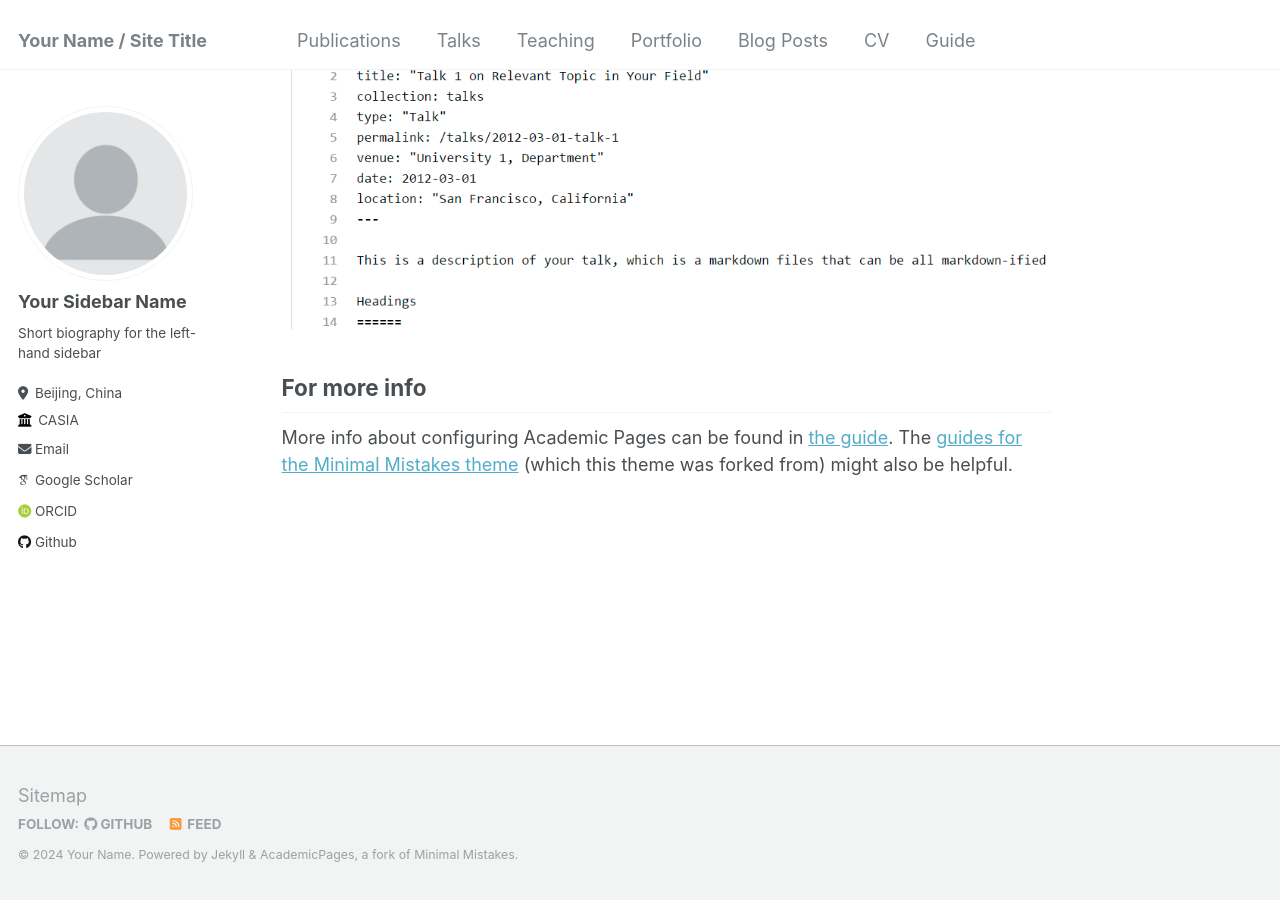
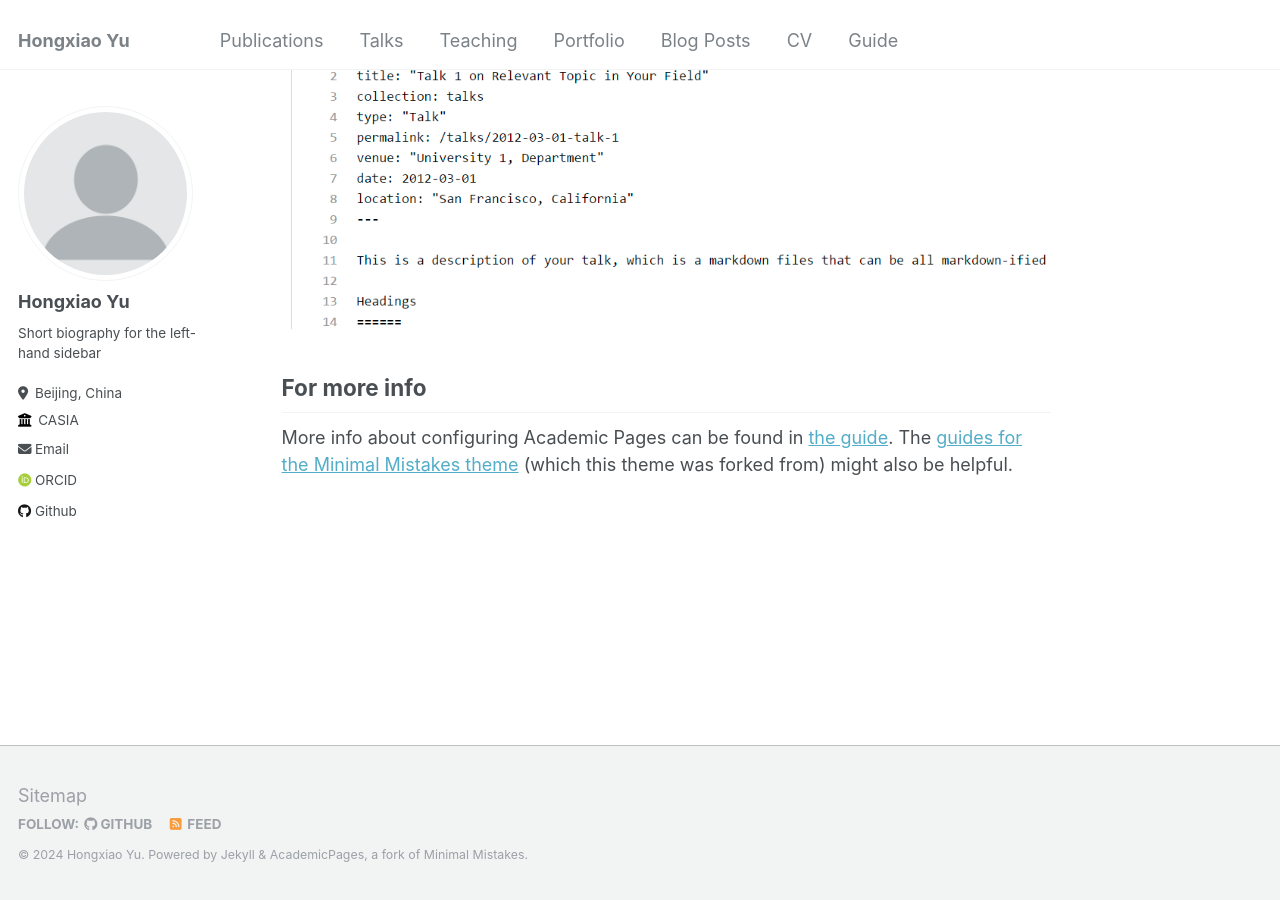
Before and after one commit to hongxiaoy/hongxiaoy.github.io, a Jekyll site: the page built from _pages/about.md, in a window 1280 px wide and 900 px high, scrolled down 2660 px. Built offline with Jekyll 4.4.1, drawn with Linux system fonts in a browser that asks for light colours; some web fonts are replaced.

Commit message:
Update name info.

```diff
--- a/_config.yml
+++ b/_config.yml
@@ -8,9 +8,9 @@
 
 # Basic Site Settings
 locale                   : "en-US"
-title                    : "Your Name / Site Title"
+title                    : "Hongxiao Yu"
 title_separator          : "-"
-name                     : &name "Your Name"
+name                     : &name "Hongxiao Yu"
 description              : &description "personal description"
 url                      : https://hongxiaoy.github.io # the base hostname & protocol for your site e.g. "https://mmistakes.github.io"
 baseurl                  : "" # the subpath of your site, e.g. "/blog"
@@ -22,7 +22,7 @@ repository               : "hongxiaoy/hongxiaoy.github.io"
 author:
   # Biographic information
   avatar           : "profile.png"
-  name             : "Your Sidebar Name"
+  name             : "Hongxiao Yu"
   pronouns         : # example: "she/her"
   bio              : "Short biography for the left-hand sidebar"
   location         : "Beijing, China"
@@ -32,7 +32,7 @@ author:
 
   # Academic websites
   arxiv            : # URL - Update with the correct link to your profile
-  googlescholar    : "https://scholar.google.com/citations?user=PS_CX0AAAAAJ"
+  googlescholar    : # "https://scholar.google.com/citations?user=PS_CX0AAAAAJ"
   impactstory      : # URL
   orcid            : "https://orcid.org/0009-0003-9249-2726"
   semantic         : # URL
```
